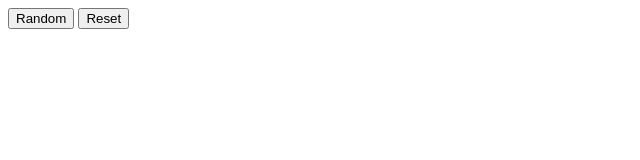
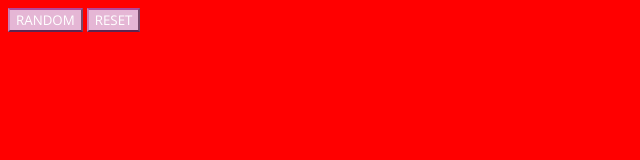
Before and after one commit to gprocell927/color-changer, a plain HTML site: page index.html in a window 1280 px wide. Shown: the whole page, without its empty margins (0-640 px from the left). Drawn offline with nearby package versions, Linux system fonts and the light colour scheme.

Commit message:
WIP: css linked, buttons colored for non-hover, text put on buttons

```diff
--- a/index.html
+++ b/index.html
@@ -3,6 +3,8 @@
   <head>
     <meta charset="utf-8">
     <title>Color Changer</title>
+    <link rel="stylesheet" href="./styles.css" media="screen" title="no title">
+    <link href="https://fonts.googleapis.com/css?family=Open+Sans:400,700" rel="stylesheet">
   </head>
   <body id="background">
     <section id="buttons">
--- a/styles.css
+++ b/styles.css
@@ -0,0 +1,23 @@
+button {
+  font-family: 'Open Sans', sans-serif;
+  color: #FFFFFF;
+  text-align: center;
+  background-color: #E5B6D5;
+  border-color: #B2479A #CC7FB5;
+  text-transform: uppercase;
+
+}
+
+.random-button {
+
+}
+
+.reset-button {
+
+}
+
+#background {
+  background: red;
+  width: 100vw;
+  height: 100vh;
+}
```
